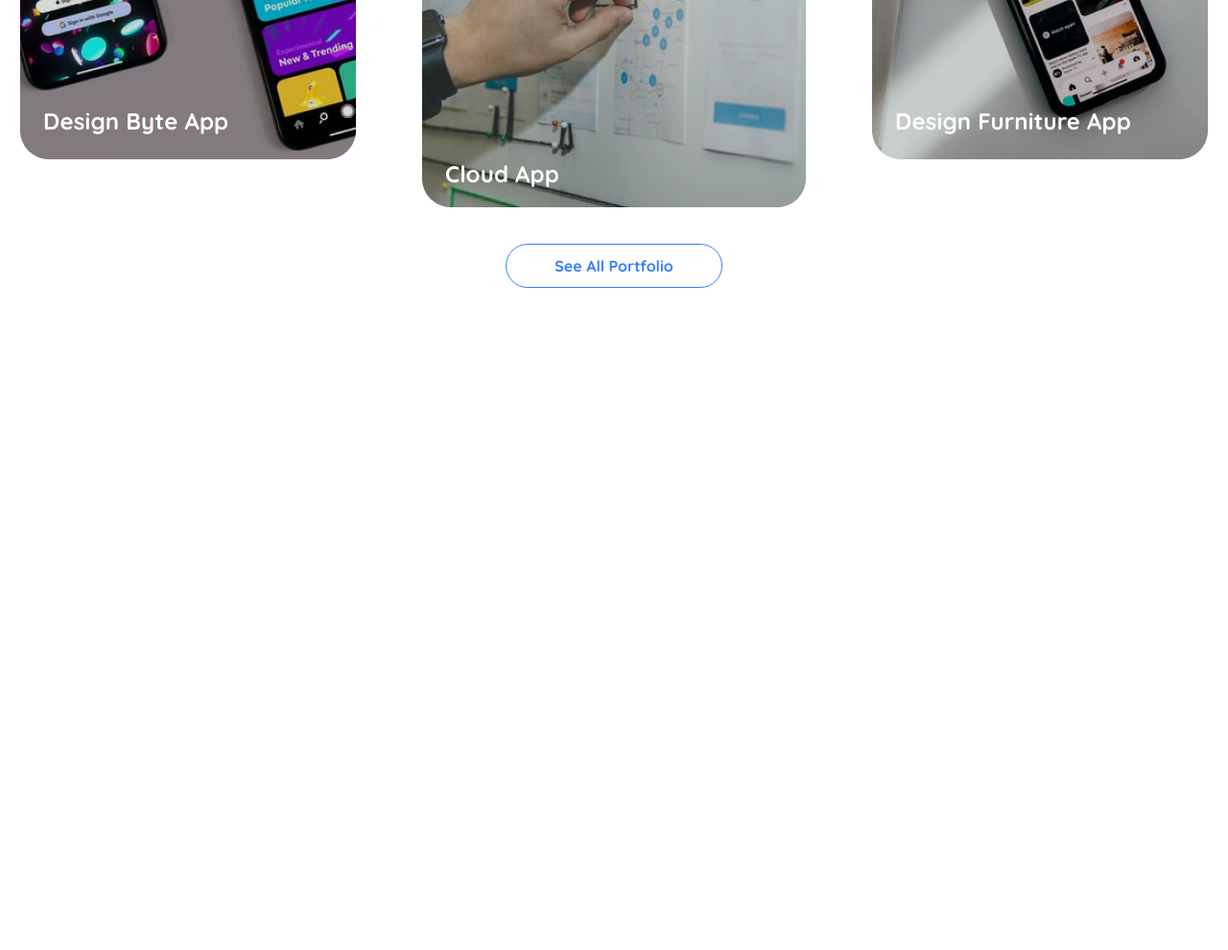
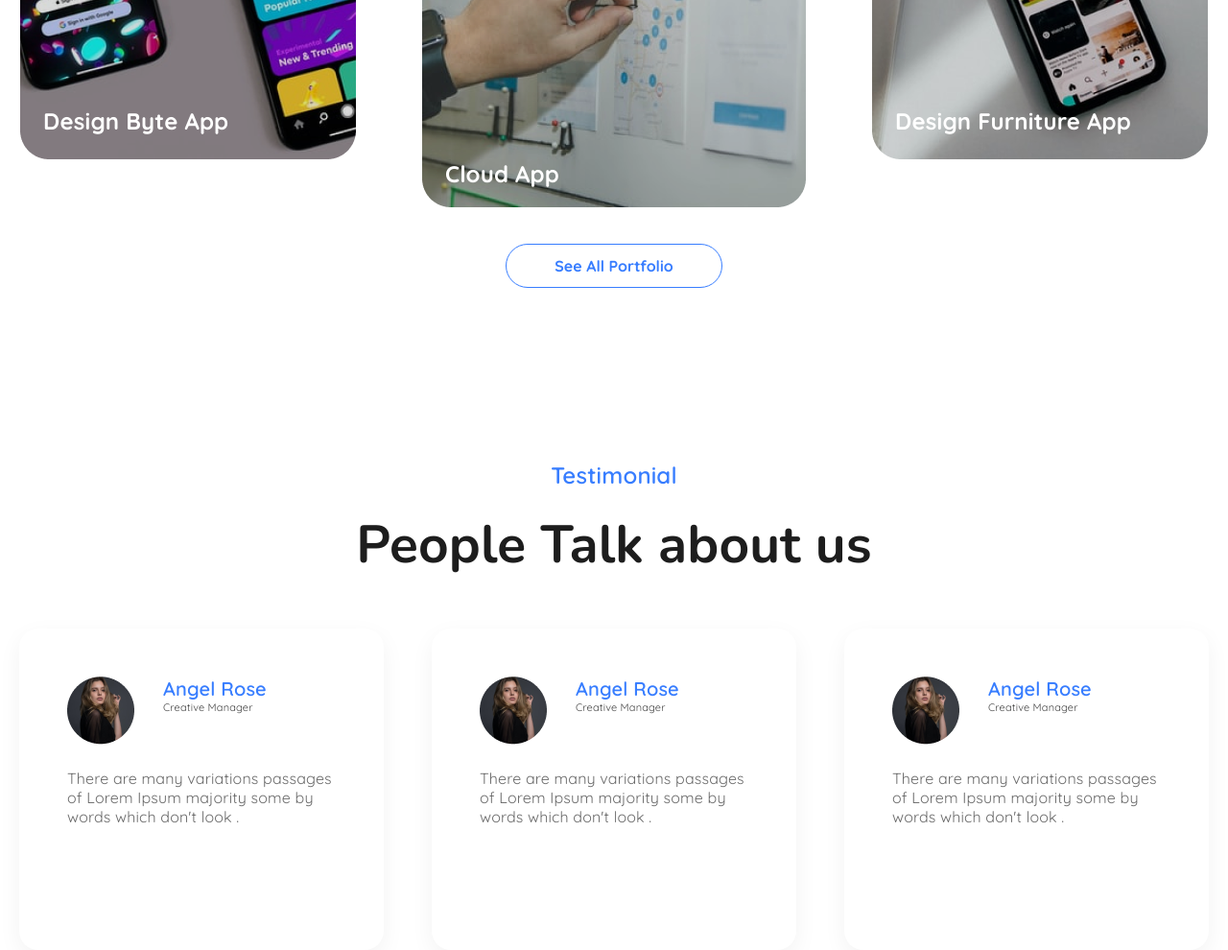
Before and after one commit to maksim-dev1911/creative-agency-landing, a website: page src/index.html in a window 1280 px wide. Shown: the part 3181-4171 px from the top of the page at 96% size. Before the commit the page ends 3481 px from the top, so only its background shows below. Drawn offline with nearby package versions, Linux system fonts and the light colour scheme; files that its build step writes are made by us from their sources.

Commit message:
add testimonial section

```diff
--- a/src/index.html
+++ b/src/index.html
@@ -150,6 +150,48 @@
             <button class="button button--secondary">See All Portfolio</button>
         </div>
     </section>
+    <section class="testimonial">
+        <h1 class="testimonial__title-primary">Testimonial</h1>
+        <h1 class="testimonial__title-secondary">People Talk about us</h1>
+        <div class="testimonial__cards">
+            <div class="testimonial__card">
+                <div class="testimonial__data">
+                    <img src="images/people-img-two.png">
+                    <div>
+                        <p class="testimonial__name-people">Angel Rose
+                        <p class="testimonial__manager">Creative Manager</p>
+                    </div>
+                </div>
+                <div class="testimonial__message">
+                    <p>There are many variations passages of Lorem Ipsum majority some by words which don't look . </p>
+                </div>
+            </div>
+            <div class="testimonial__card">
+                <div class="testimonial__data">
+                    <img src="images/people-img-two.png">
+                    <div>
+                        <p class="testimonial__name-people">Angel Rose
+                        <p class="testimonial__manager">Creative Manager</p>
+                    </div>
+                </div>
+                <div class="testimonial__message">
+                    <p>There are many variations passages of Lorem Ipsum majority some by words which don't look . </p>
+                </div>
+            </div>
+            <div class="testimonial__card">
+                <div class="testimonial__data">
+                    <img src="images/people-img-two.png">
+                    <div>
+                        <p class="testimonial__name-people">Angel Rose
+                        <p class="testimonial__manager">Creative Manager</p>
+                    </div>
+                </div>
+                <div class="testimonial__message">
+                    <p>There are many variations passages of Lorem Ipsum majority some by words which don't look . </p>
+                </div>
+            </div>
+        </div>
+    </section>
 </main>
 </body>
 
--- a/src/scss/index.scss
+++ b/src/scss/index.scss
@@ -376,3 +376,69 @@ body {
     margin-top: 34px;
   }
 }
+
+.testimonial {
+  margin-top: 180px;
+
+  &__title-primary {
+    font-weight: 600;
+    font-size: 24px;
+    color: $dodger-blue;
+    text-align: center;
+  }
+
+  &__title-secondary {
+    font-weight: 600;
+    font-size: 55px;
+    color: $black-color;
+    text-align: center;
+    margin-top: 20px;
+    font-family: "Nunito";
+  }
+
+  &__cards {
+    display: flex;
+    justify-content: center;
+    margin-top: 50px;
+  }
+
+  &__card {
+    background: #FFFFFF;
+    box-shadow: 0px 8px 24px rgba(0, 0, 0, 0.05);
+    border-radius: 20px;
+    width: 380px;
+    height: 335px;
+    padding: 50px;
+
+    &:not(:last-child) {
+      margin-right: 50px;
+    }
+
+    img {
+      margin-right: 30px;
+    }
+  }
+
+  &__name-people {
+    font-weight: 600;
+    font-size: 20px;
+    color: $dodger-blue;
+  }
+
+  &__manager {
+    font-weight: 400;
+    font-size: 11px;
+    color: $grey-color;
+  }
+
+  &__data {
+    display: flex;
+  }
+
+  &__message {
+    margin-top: 25px;
+    opacity: 0.8;
+    color: $grey-color;
+  }
+
+}
```
Also changed, not shown: src/images/people-img-two.png (added).
